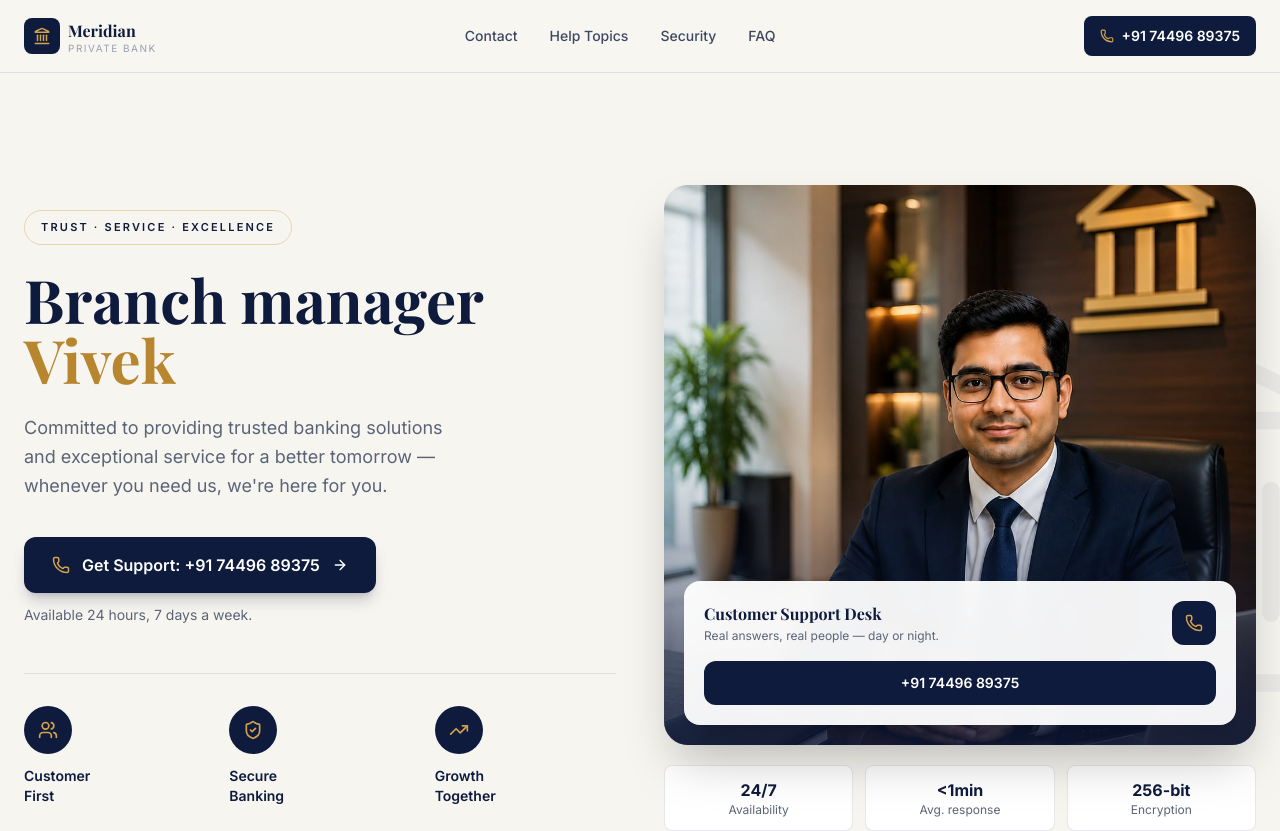
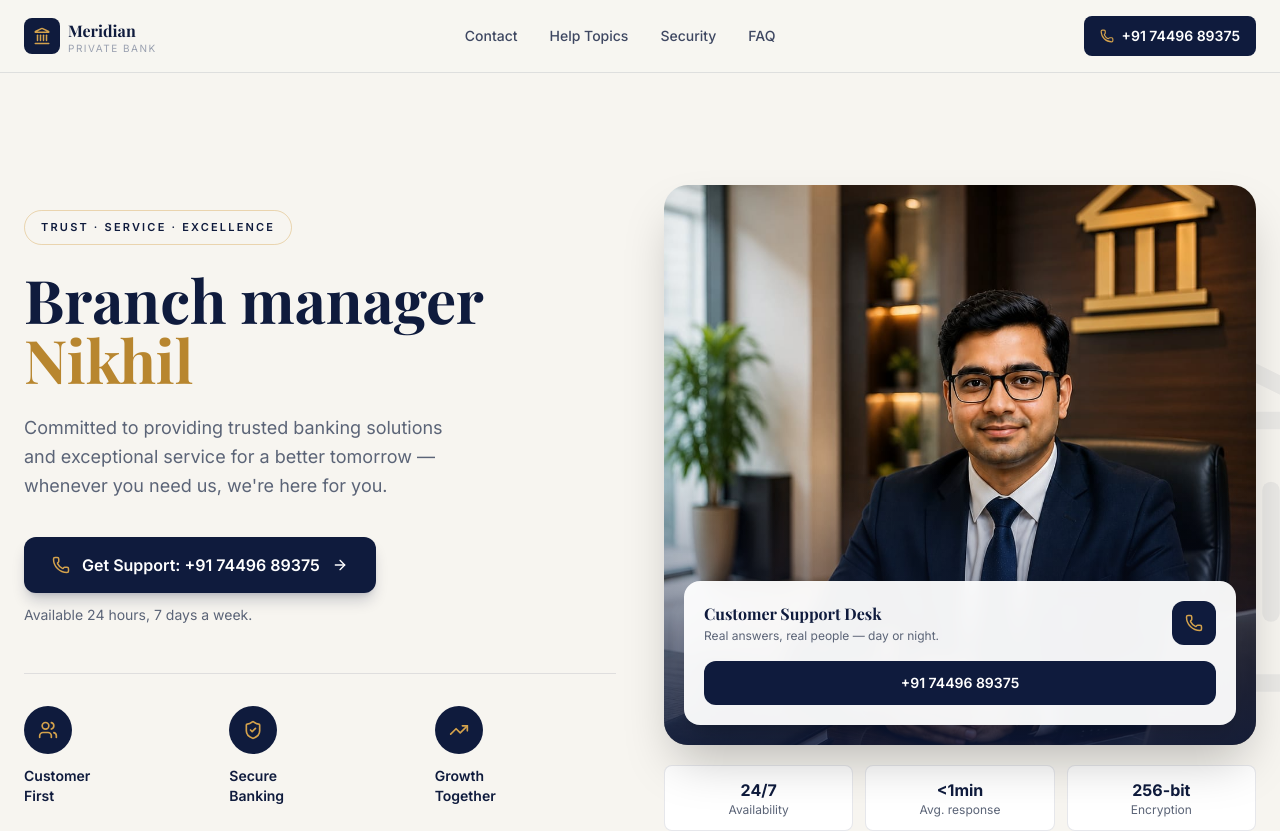
Before and after one commit to HimanshuCodez/bank-site, a React (Vite) app: page / in a window 1280 px wide. Shown: the top 831 px of the page. Built offline with nearby package versions, Linux system fonts and the light colour scheme.

Commit message:
Update BankSupportSite.jsx

```diff
--- a/src/BankSupportSite.jsx
+++ b/src/BankSupportSite.jsx
@@ -70,7 +70,7 @@ function Hero() {
           >
             Branch manager
             <br />
-            <span className="text-[#B8862F]">Vivek</span>
+            <span className="text-[#B8862F]">Nikhil</span>
           </motion.h1>
         </motion.div>
 
@@ -94,7 +94,7 @@ function Hero() {
           >
             Branch manager
             <br />
-            <span className="text-[#B8862F]">Vivek</span>
+            <span className="text-[#B8862F]">Nikhil</span>
           </motion.h1>
 
           <motion.p
```
